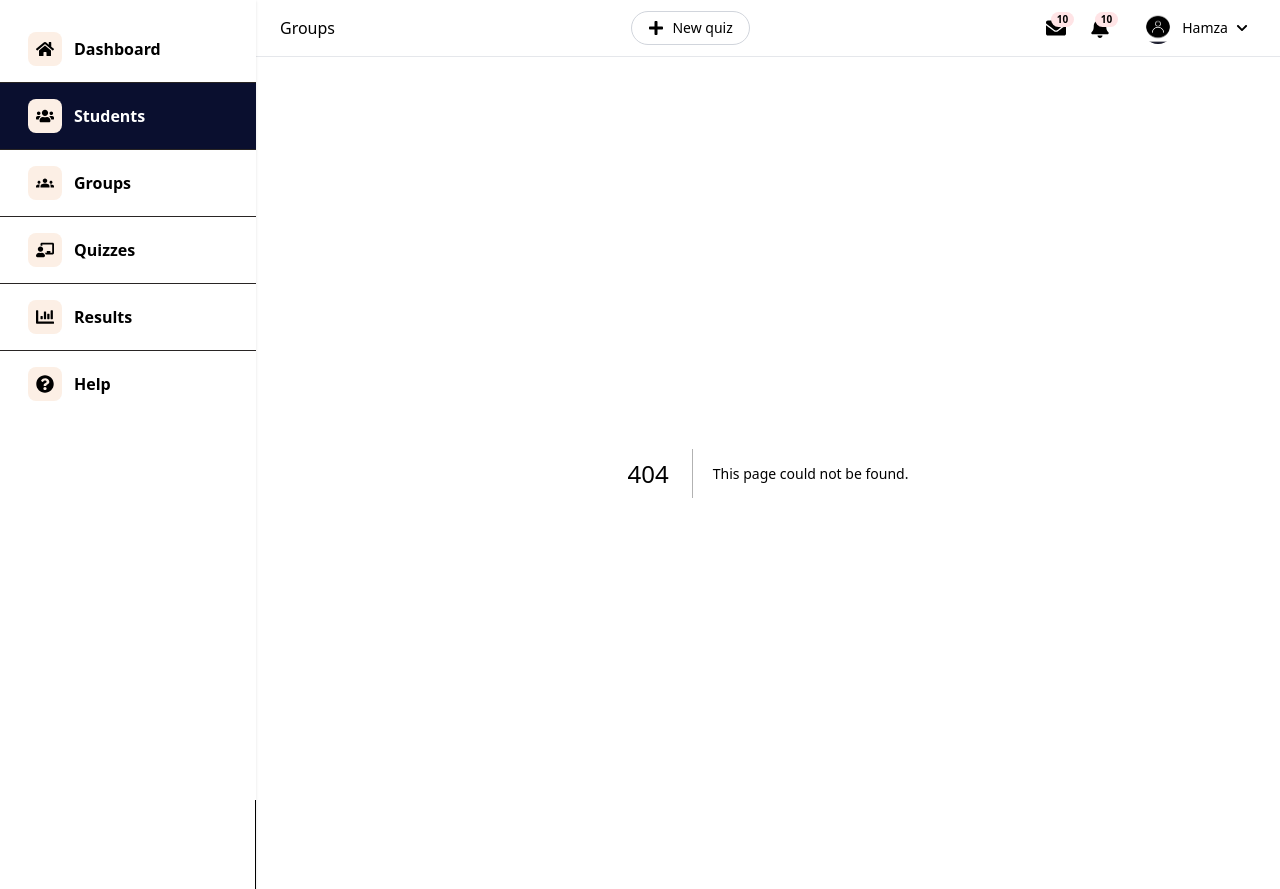
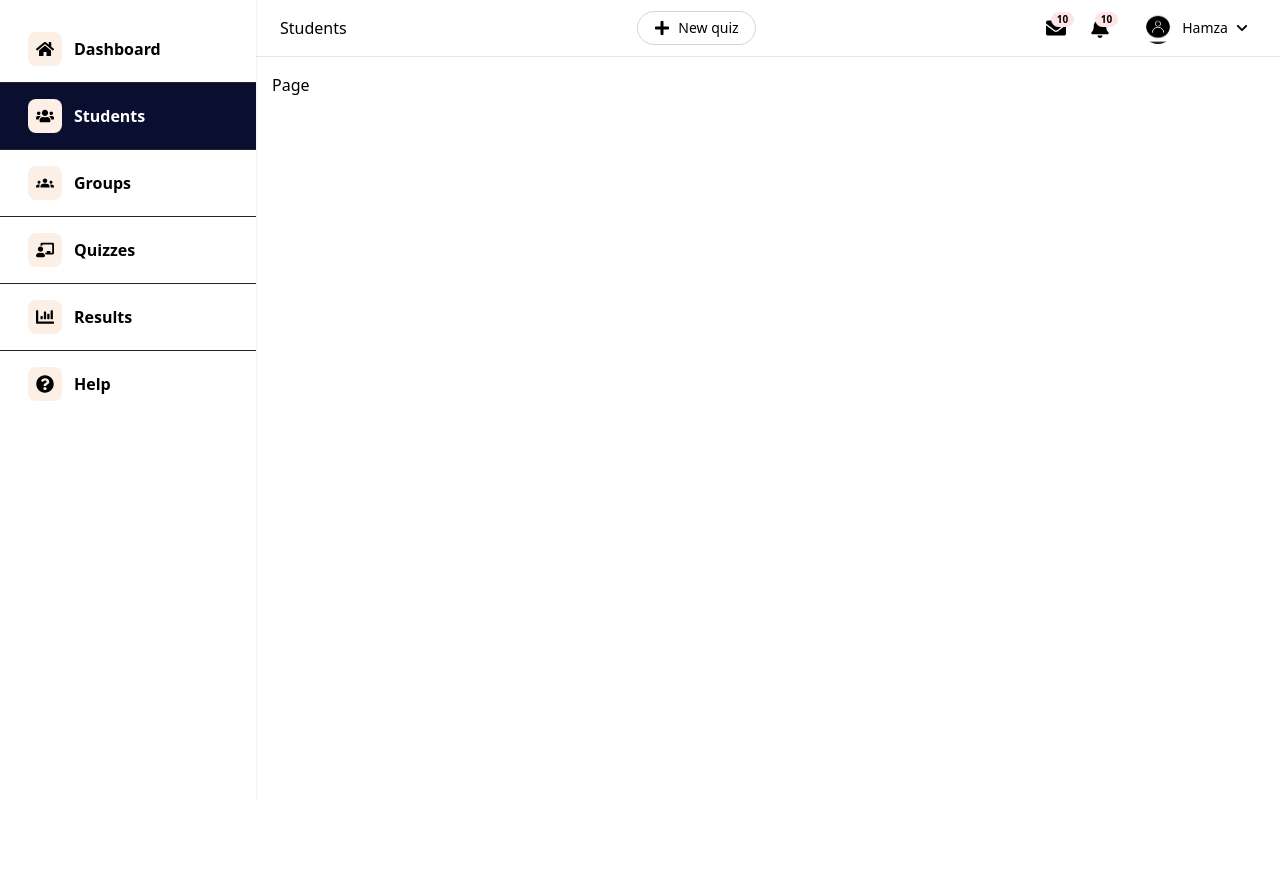
Before and after one commit to hm32295/Quiz-App, a Next.js app: page /instructor in a window 1280 px wide. Before the commit this address had no page. After the commit the page ends 800 px from the top, so only its background shows below. Built offline with nearby package versions, Linux system fonts and the light colour scheme.

Commit message:
merge with layout

```diff
--- a/src/app/_component/navbar/navbar.tsx
+++ b/src/app/_component/navbar/navbar.tsx
@@ -7,7 +7,7 @@ import {
 import UserDropdown from "./userDropdown";
 import { FiMenu } from "react-icons/fi";
 
-export default function Navbar({ open,setOpen }:{open:boolean ,setOpen: any}) {
+export default function Navbar({ open,setOpen ,menuItems}:{menuItems:any,open:boolean ,setOpen: any}) {
   const toggleSidebar = () => {
     setOpen(!open);
   };
@@ -21,7 +21,9 @@ export default function Navbar({ open,setOpen }:{open:boolean ,setOpen: any}) {
           </button>
 
         :null}
-        <span className="text-sm md:text-base font-medium">Groups</span>
+        <span className="text-sm md:text-base font-medium">
+          {menuItems.map(item=>item.active && <span key={item.name}>{item.name}</span>)}
+          </span>
       </div>
 
       {/* Center button */}
--- a/src/app/_component/sidebar/Sidebar.tsx
+++ b/src/app/_component/sidebar/Sidebar.tsx
@@ -1,23 +1,9 @@
 'use client'
-import {
-  FaHome,
-  FaUsers,
-  FaQuestionCircle,
-  FaChartBar,
-  FaChalkboardTeacher,
-} from 'react-icons/fa'
-import { MdGroups } from 'react-icons/md'
 
-const menuItems = [
-  { name: 'Dashboard', icon: <FaHome /> },
-  { name: 'Students', icon: <FaUsers />, active: true  },
-  { name: 'Groups', icon: <MdGroups />},
-  { name: 'Quizzes', icon: <FaChalkboardTeacher /> },
-  { name: 'Results', icon: <FaChartBar /> },
-  { name: 'Help', icon: <FaQuestionCircle /> },
-]
 
-export default function Sidebar({ open, setOpen }: { open: boolean; setOpen: any }) {
+
+
+export default function Sidebar({ open, setOpen,menuItems }: {menuItems:any, open: boolean; setOpen: any }) {
   return (
     <>
       {/* Overlay for small screens */}
@@ -36,13 +22,13 @@ export default function Sidebar({ open, setOpen }: { open: boolean; setOpen: any
           md:translate-x-0 md:static md:block
         `}
       >
-        <SidebarContent />
+        <SidebarContent menuItems={menuItems}/>
       </aside>
     </>
   )
 }
 
-function SidebarContent() {
+function SidebarContent({menuItems}:any) {
   return (
     <div className="w-64 bg-white h-screen px-0 pt-4 ">
       {menuItems.map((item, index) => (
--- /dev/null
+++ b/src/app/instructor/layout.tsx
@@ -0,0 +1,44 @@
+'use client'
+import { useState } from 'react';
+import {
+  FaHome,
+  FaUsers,
+  FaQuestionCircle,
+  FaChartBar,
+  FaChalkboardTeacher,
+} from 'react-icons/fa'
+import { MdGroups } from 'react-icons/md'
+import Sidebar from '../_component/sidebar/Sidebar';
+import Navbar from '../_component/navbar/navbar';
+const menuItems = [
+  { name: 'Dashboard', icon: <FaHome /> },
+  { name: 'Students', icon: <FaUsers />, active: true  },
+  { name: 'Groups', icon: <MdGroups />},
+  { name: 'Quizzes', icon: <FaChalkboardTeacher /> },
+  { name: 'Results', icon: <FaChartBar /> },
+  { name: 'Help', icon: <FaQuestionCircle /> },
+]
+export default function RootLayout({
+  children,
+}: Readonly<{
+  children: React.ReactNode;
+}>) {
+
+  const [open, setOpen] = useState(false)
+
+  return (
+    <html lang="en">
+      <body className="flex min-h-screen">
+        {/* Sidebar (always visible on md+, controlled by open on mobile) */}
+        <Sidebar open={open} setOpen={setOpen} menuItems={menuItems} />
+
+        {/* Main Content */}
+        <div className="flex-1">
+          <Navbar open={open} setOpen={setOpen} menuItems={menuItems}/>
+          <main className="p-4">{children}</main>
+        </div>
+
+      </body>
+    </html>
+  );
+}
--- /dev/null
+++ b/src/app/instructor/page.tsx
@@ -0,0 +1,7 @@
+import React from 'react'
+
+export default function Page() {
+  return (
+    <div>Page</div>
+  )
+}
--- a/src/app/layout.tsx
+++ b/src/app/layout.tsx
@@ -1,32 +1,20 @@
-'use client'
 
 import { ToastContainer } from 'react-toastify';
-import './globals.css'
-import Navbar from './_component/navbar/navbar';
-import Sidebar from './_component/sidebar/Sidebar';
-import { useState } from 'react';
+import './globals.css';
+
 
 export default function RootLayout({
   children,
 }: Readonly<{
   children: React.ReactNode;
 }>) {
-
-  const [open, setOpen] = useState(false)
-
   return (
     <html lang="en">
-      <body className="flex min-h-screen">
-        {/* Sidebar (always visible on md+, controlled by open on mobile) */}
-        <Sidebar open={open} setOpen={setOpen} />
+      <body>
 
-        {/* Main Content */}
-        <div className="flex-1">
-          <Navbar open={open} setOpen={setOpen} />
-          <main className="p-4">{children}</main>
-        </div>
+        <ToastContainer/>
 
-        <ToastContainer />
+        {children}
       </body>
     </html>
   );
```
